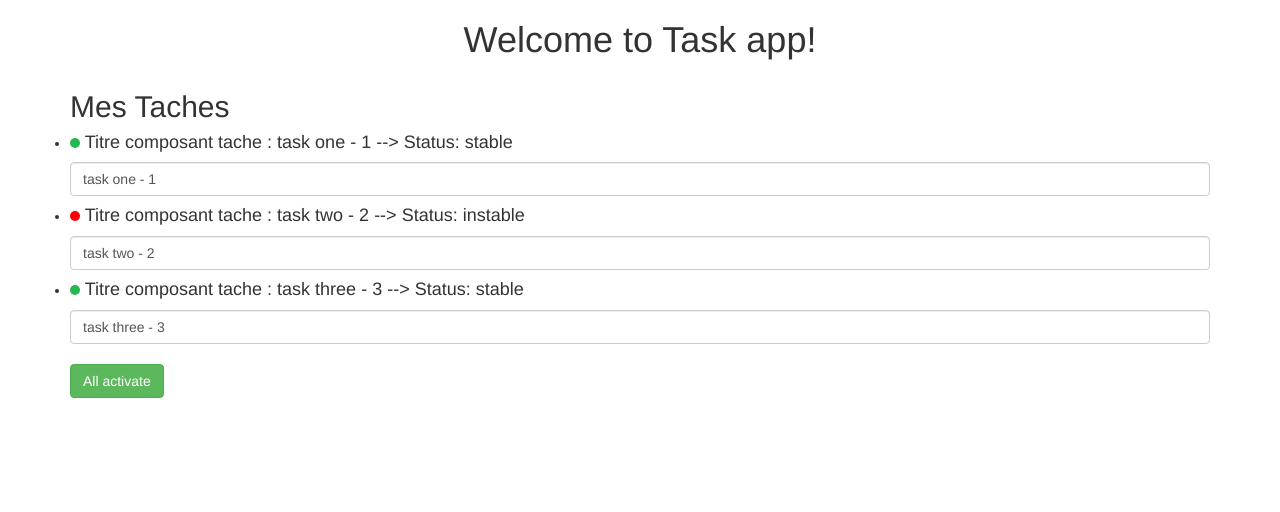
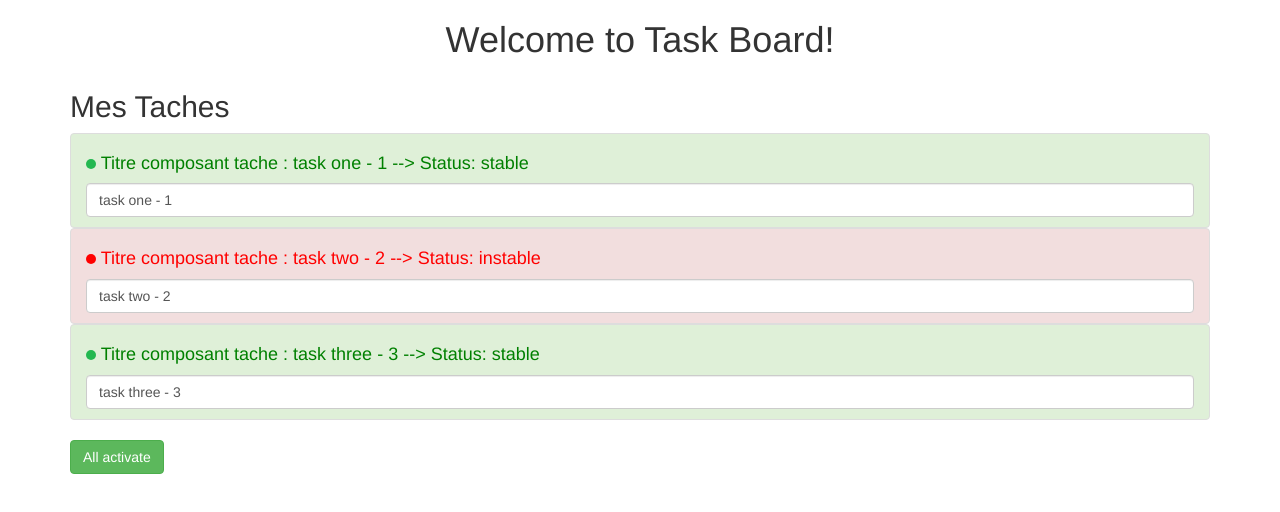
Before and after one commit to tafoca/Course-Tp-Angular, an Angular app: page / in a window 1280 px wide. Shown: the top 512 px of the page. Built offline with nearby package versions, Linux system fonts and the light colour scheme.

Commit message:
directives d'attributs

```diff
--- a/src/app/app.component.ts
+++ b/src/app/app.component.ts
@@ -6,7 +6,7 @@ import { Component } from '@angular/core';
   styleUrls: ['./app.component.scss']
 })
 export class AppComponent {
-  title = 'Task app';
+  title = 'Task Board';
   //TODO 2: 2ieme type communication: liason par propriete. [sens coponent -> vers le typescript]
   isAuth : boolean;
 
--- a/src/app/tache/tache.component.html
+++ b/src/app/tache/tache.component.html
@@ -1,9 +1,12 @@
 <!-- tamplate component task -->
 <!--TODO 1 : liason de donne grace a l'iterpolation
    [sens coponent -> vers le typescript] {{nomattr ou getter du type script}}-->
-<li class="li-group-item">
+<li [ngClass]="{'list-group-item': true,
+'list-group-item-success': _tacheStatus === 'stable',
 
-  <h4>  <i style="display:inline-block; background-color: red;border-radius: 5px; width: 10px; height: 10px;" *ngIf="_tacheStatus == 'instable'"></i>
+'list-group-item-danger': _tacheStatus === 'instable'}">
+
+  <h4 [ngStyle]="{'color': getColor()}">  <i style="display:inline-block; background-color: red;border-radius: 5px; width: 10px; height: 10px;" *ngIf="_tacheStatus == 'instable'"></i>
     <i style="display:inline-block; background-color: rgb(35, 184, 80);border-radius: 5px; width: 10px; height: 10px;" *ngIf="_tacheStatus == 'stable'"></i>
 
    Titre composant tache : {{ _tacheName }} -->  Status: {{  _tacheStatus }}
--- a/src/app/tache/tache.component.ts
+++ b/src/app/tache/tache.component.ts
@@ -30,5 +30,12 @@ export class TacheComponent implements OnInit {
     this._tacheStatus = value;
   }
 
+  public getColor(): String{
+    if(this._tacheStatus == 'stable'){
+      return 'green';
+    }else if(this._tacheStatus == 'instable'){
+      return 'red';
+    }
+  }
 
 }
```
